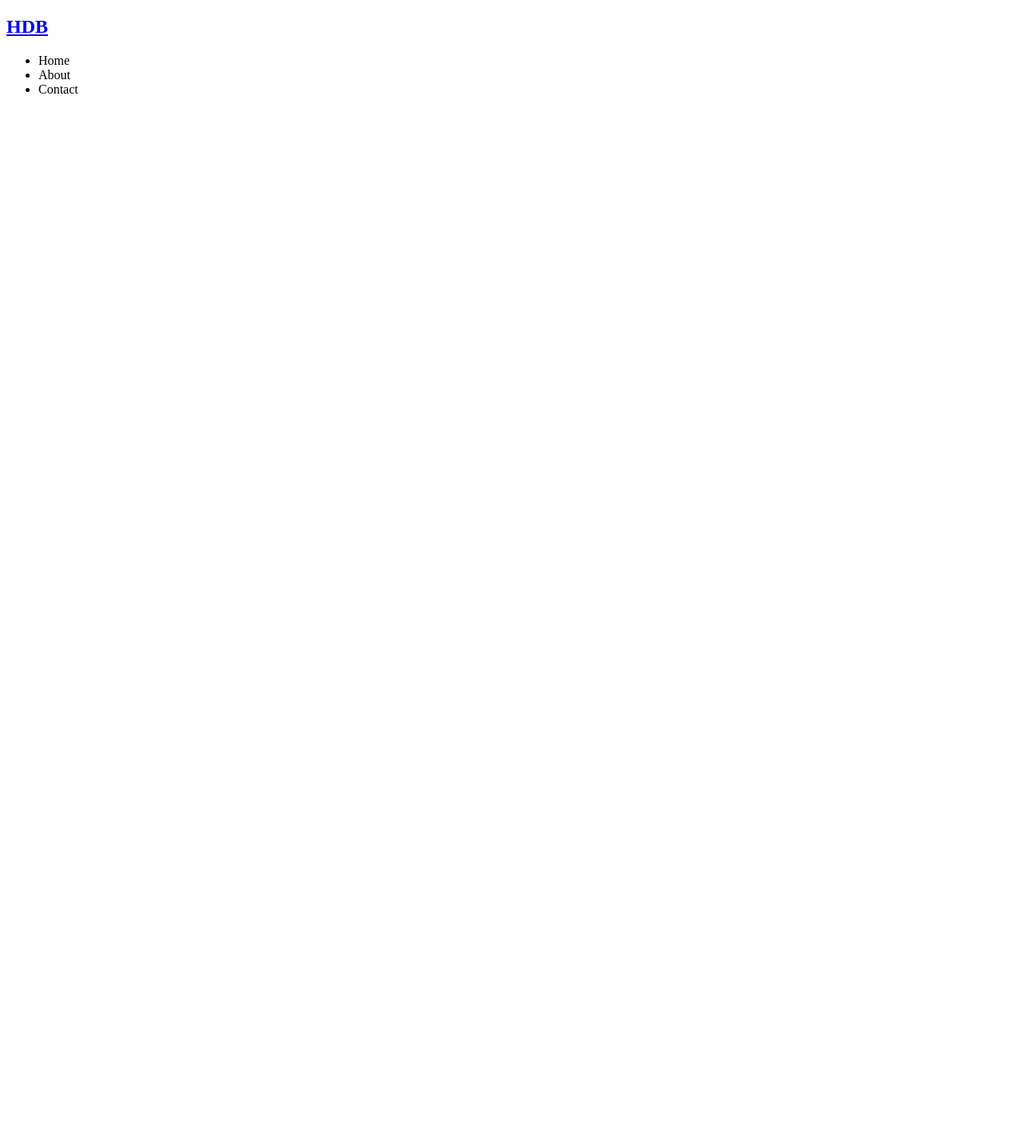
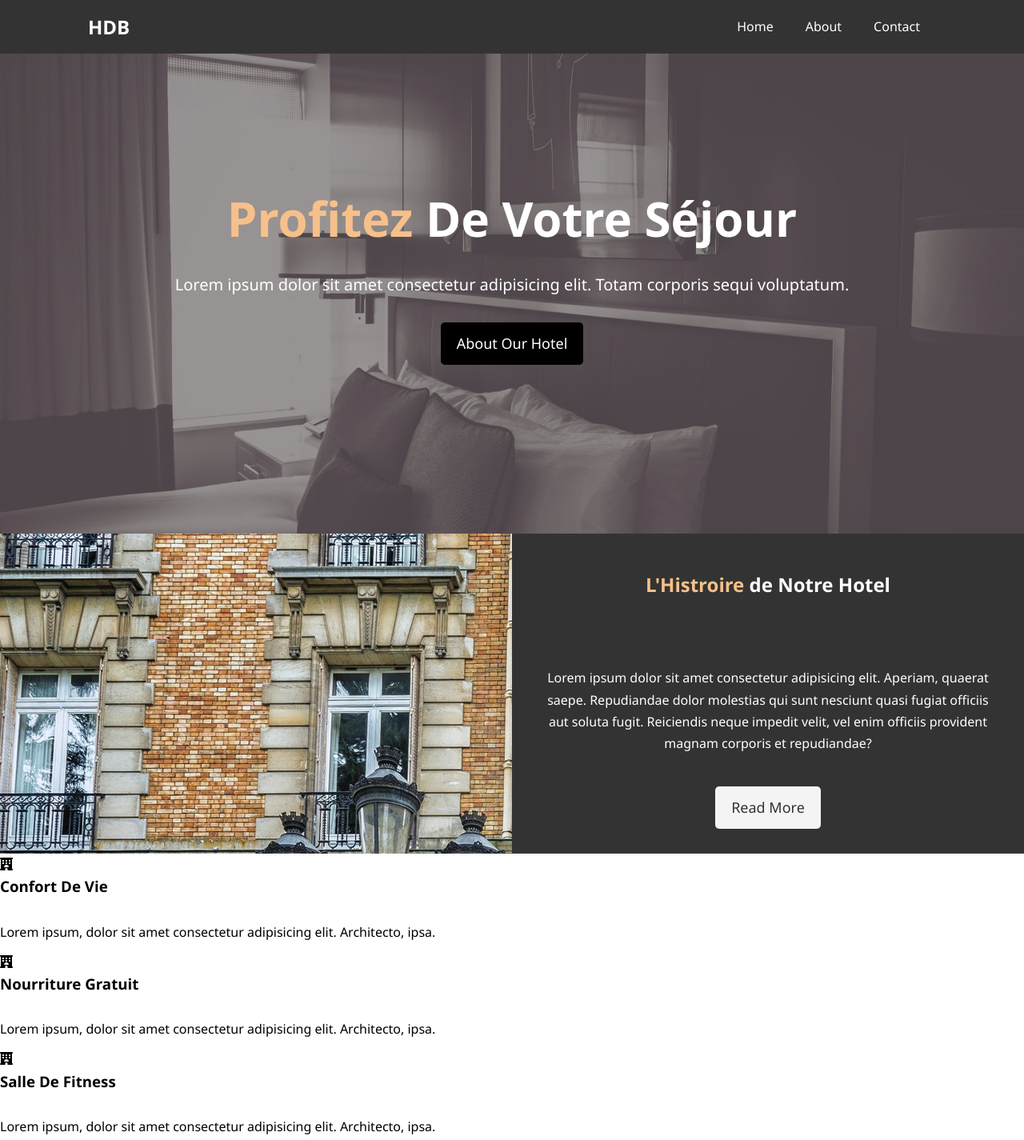
Before and after one commit to AliBouss/Front-End_Hotel_WebSite, a plain HTML site: page index.html in a window 1280 px wide. Shown: the whole page at 80% size. Before the commit the page ends 800 px from the top, so only its background shows below. Drawn offline with Linux system fonts and the light colour scheme; files that its build step writes are made by us from their sources.

Commit message:
ajout de 2 sections

```diff
--- a/css/style.css
+++ b/css/style.css
@@ -0,0 +1,160 @@
+/* Reset */
+
+*{
+    margin: 0;
+    padding: 0;
+    box-sizing: border-box;
+}
+.contenair{
+    margin: auto;
+    max-width: 1100px;
+    padding: 0 20px;
+}
+
+/* Main styling */
+html, body {
+
+    font-family:'Segoe UI', Tahoma, Geneva, Verdana, sans-serif;
+    line-height: 1.7em;
+}
+
+.text-primary{
+    color: #f7c08a;
+}
+.lead{
+    font-size: 20px;
+}
+
+a{
+    color: #333;
+    text-decoration: none;
+
+}
+h1,h2,h3{
+    padding-bottom: 20px;
+}
+
+p{
+    margin: 10px 0;
+}
+.btn{
+    display: inline-block;
+    color:#fff;
+    font-size:18px;
+    background: black;
+    padding: 13px 20px;
+    border-radius: 5px;
+    border: none;
+    cursor: pointer;
+}
+.btn:hover{
+    background: #f7c08a;
+    color:#333;
+}
+
+.btn-light{
+    background:#f4f4f4;
+    color:#333;
+}
+
+.bg-dark{
+    background:#333;
+    color:#fff;
+
+}
+.bg-light{
+    background:#f4f4f4;
+    color:#333;
+}
+.bg-primary{
+    color:#f7c08a;
+    background:#333;
+}
+/* navbar */
+
+#navbar{
+    background:#333;
+    color:#fff;
+    overflow: auto;
+}
+
+#navbar a{
+    color: #fff;
+}
+
+#navbar h1{
+    float: left;
+    padding-top: 20px;
+}
+
+#navbar ul{
+    float: right;
+    list-style: none;
+}
+
+#navbar ul li{
+    float:left;
+}
+
+#navbar ul li a{
+    display:block;
+    padding: 20px;
+    text-align: center;
+}
+
+#navbar ul li a:hover,
+#navbar ul li a.current{
+    background: #444;
+    color: #f7c08a;
+}
+
+/* case */
+#case{
+    background: url('../img/showcase.jpg') no-repeat center center/cover;
+    background-image: no-repeat center center/cover;
+    height:600px;
+}
+
+#case .showcase-content{
+    color: #fff;
+    text-align: center;
+    padding-top:170px;
+}
+#case .showcase-content h1{
+    font-size:60px;
+    line-height: 1.2em;
+}
+
+#case .showcase-content p{
+    padding-bottom: 20px;
+    line-height:1.7em;
+}
+
+/* home info */
+
+#home-info{
+    height: 400px;
+}
+
+#home-info .info-img{
+    float: left;
+    width: 50%;
+    background: url('../img/photo-1.jpg') no-repeat;
+    min-height:100%;
+}
+#home-info .info-content{
+    float: right;
+    width: 50%;
+    height: 100%;
+    text-align: center;
+    overflow: hidden;
+    padding: 50px 30px;
+}
+
+#home-info .info-content p{
+    padding-bottom: 30px;
+}
+
+#home-info .info-content p{
+    padding-top: 60px;
+}
--- a/index.html
+++ b/index.html
@@ -7,20 +7,65 @@
     <meta http-equiv="X-UA-Compatible" content="IE=edge">
     <meta name="description" content="Welcome to the most beatifull hotel in France">
     <meta name="keywords" content="hotel,motel, france, hebergement">
-    <link rel="stylesheet" href="style.css">
+    <script src="https://kit.fontawesome.com/33466102a2.js" crossorigin="anonymous"></script>
+    <link rel="stylesheet" href="css/style.css">
     <title>Hotel-DB</title>
 </head>
 <body>
     <header>
         <nav id="navbar">
-            <h1 class="logo"><a href="index.html">HDB</a></h1>
-            <ul>
-                <li>Home</li>
-                <li>About</li>
-                <li>Contact</li>
-            </ul>
+            <div class="contenair">
+                <h1 class="logo"><a href="index.html">HDB</a></h1>
+                <ul>
+                    <li><a href="index.html">Home</a></li>
+                    <li><a href="about.html">About</a></li>
+                    <li><a href="contact.html">Contact</a></li>
+                </ul>
+            </div>
+
         </nav>
+        <!-- case -->
+        <div id="case">
+            <div class="container">
+                <div class="showcase-content">
+                    <h1><span class="text-primary">Profitez</span> De Votre Séjour</h1>
+                    <p class="lead">Lorem ipsum dolor sit amet consectetur adipisicing elit. Totam corporis sequi voluptatum.</p>
+                    <a class="btn" href="about.html">About Our Hotel</a>
+                </div>
+            </div>
+        </div>
     </header>
 
+    <!-- section -->
+
+    <section id="home-info" class="bg-dark">
+        <div class="info-img"></div>
+        <div class="info-content">
+            <h2><span class="text-primary">L'Histroire</span> de Notre Hotel</h2>
+            <p>Lorem ipsum dolor sit amet consectetur adipisicing elit. Aperiam, quaerat saepe. Repudiandae dolor molestias qui sunt nesciunt quasi fugiat officiis aut soluta fugit. Reiciendis neque impedit velit, vel enim officiis provident magnam corporis et repudiandae?</p>
+            <a href="about.html" class="btn btn-light">Read More</a>
+        </div>
+    </section>
+
+    <!-- features -->
+
+    <section id="features">
+        <div class="box-1">
+            <i class="fas fa-hotel"></i>
+            <h3>Confort De Vie</h3>
+            <p>Lorem ipsum, dolor sit amet consectetur adipisicing elit. Architecto, ipsa.</p>
+        </div>
+        <div class="box-2">
+            <i class="fas fa-hotel"></i>
+            <h3>Nourriture Gratuit</h3>
+            <p>Lorem ipsum, dolor sit amet consectetur adipisicing elit. Architecto, ipsa.</p>
+        </div>
+        <div class="box-3">
+            <i class="fas fa-hotel"></i>
+            <h3>Salle De Fitness</h3>
+            <p>Lorem ipsum, dolor sit amet consectetur adipisicing elit. Architecto, ipsa.</p>
+        </div>
+
+    </section>
 </body>
 </html>
```
